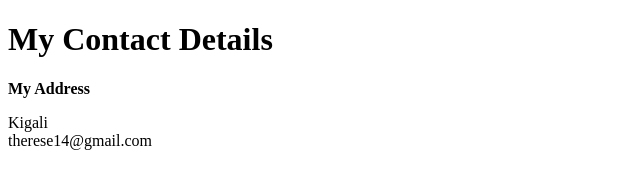
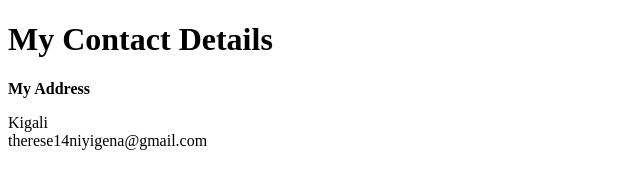
Before and after one commit to THERESE07/html-portfolio-myResume, a plain HTML site: page contact.html in a window 1280 px wide. Shown: the full height of the page, 0-640 px from the left. Drawn offline with Linux system fonts and the light colour scheme.

Commit message:
Add files via upload

```diff
--- a/contact.html
+++ b/contact.html
@@ -8,7 +8,7 @@
 <body>
     <h1>My Contact Details</h1>
     <b>My Address</b>
-    <p> Kigali <br  /> therese14@gmail.com</p>
+    <p> Kigali <br  /> therese14niyigena@gmail.com</p>
 
 </body>
 </html>
```
